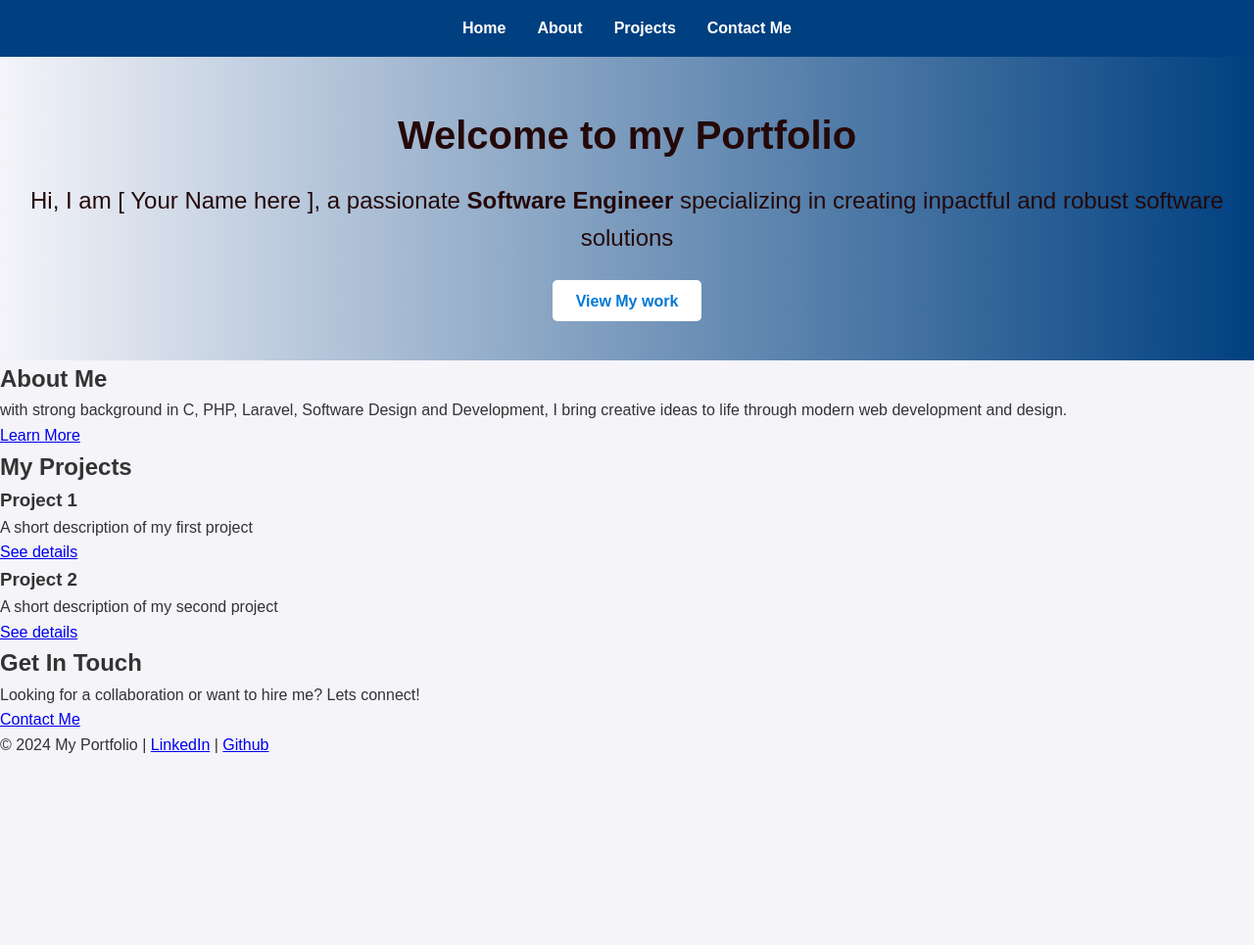
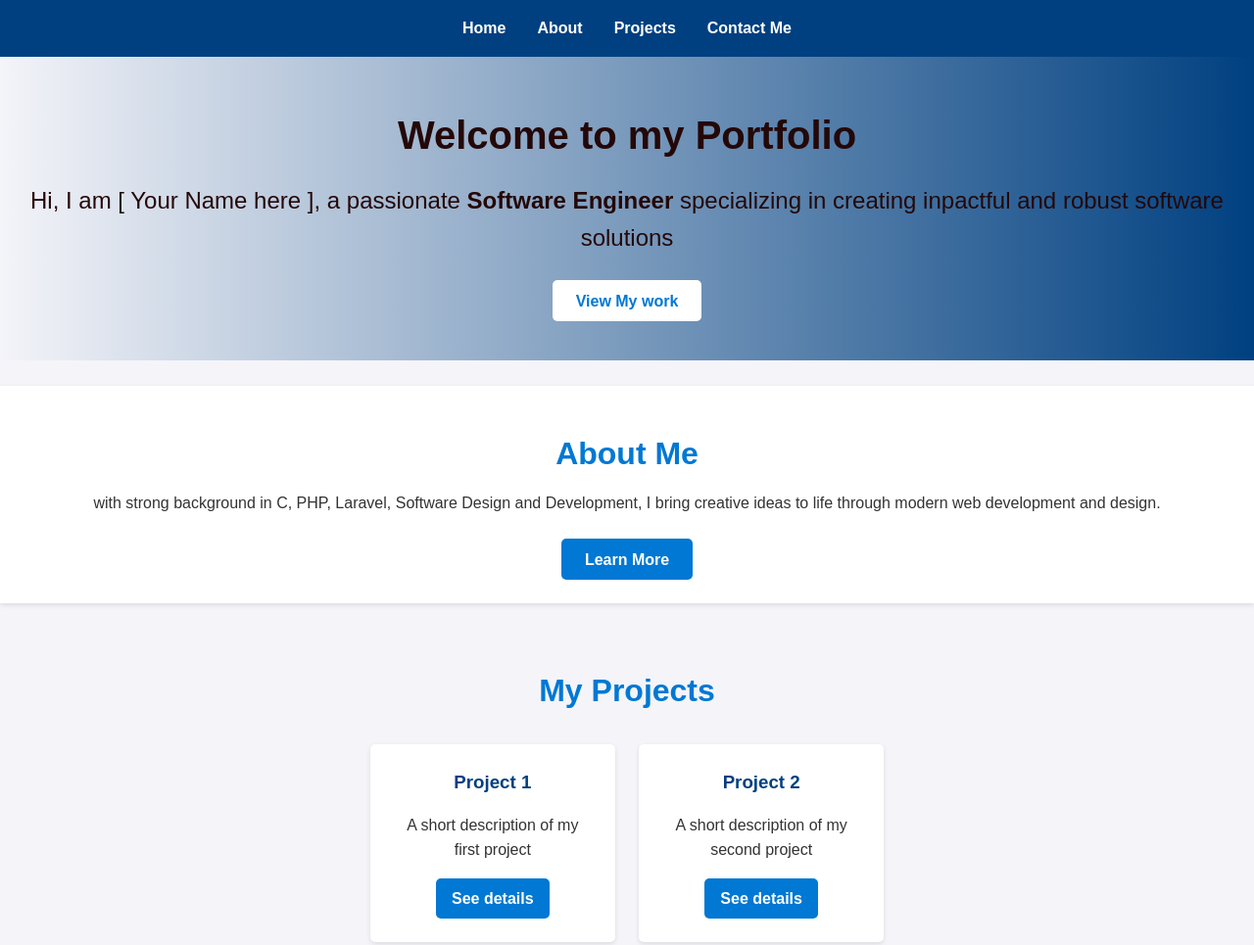
Before and after one commit to andrew21-mch/porfolio-with-students, a plain HTML site: page index.html in a window 1280 px wide. Shown: the top 965 px of the page at 98% size. Before the commit the page ends 800 px from the top, so only its background shows below. Drawn offline with Linux system fonts and the light colour scheme.

Commit message:
styled other sections of the landing page

```diff
--- a/css/style.css
+++ b/css/style.css
@@ -84,3 +84,142 @@ header .nav-list  a:hover {
     background: var(--secondary-color);
     color: var(--light-color);
   }
+
+  #about-preview {
+    padding: 2rem;
+    text-align: center;
+    background-color: var(--light-color);
+    margin: 2% 0;
+    box-shadow: 0px 2px 5px rgba(0, 0, 0, 0.1);
+  }
+
+  #about-preview h2 {
+    color: var(--primary-color);
+    margin: 1%;
+    font-size: 2rem;
+  }
+
+  #about-preview p {
+    margin-bottom: 2rem;
+  }
+
+  #about-preview .btn {
+    background: var(--primary-color);
+    color: var(--light-color);
+    padding: 0.8rem 1.5rem;
+    border: none;
+    border-radius: 5px;
+    text-decoration: none;
+    font-weight: bold;
+    cursor: pointer;
+    transition: all 0.3s ease-in-out;
+
+  }
+
+  #about-preview .btn:hover {
+    background: var(--secondary-color);
+    color: var(--light-color);
+  }
+
+
+  #projects-preview {
+    padding: 2rem;
+    text-align: center;
+    margin: 2rem 0;
+  }
+
+  #projects-preview h2 {
+    font-size: 2rem;
+    color: var(--primary-color);
+    margin-bottom: 1rem;
+  }
+
+  .projects-grid {
+    display: flex;
+    justify-content: center;
+    flex-wrap: wrap;
+  }
+
+  .project-card {
+    background-color: var(--light-color);
+    box-shadow: 0px 2px 5px rgba(0,0,0,0.1);
+    margin: 1%;
+    border-radius: 5px;
+    transition: transform 0.3s;
+    width: 250px;
+    padding: 1.5rem;
+  }
+
+  .project-card:hover {
+    transform: scale(1.05);
+  }
+  .project-card h3 {
+    color: var(--secondary-color);
+    margin-bottom: 1rem;
+  }
+
+  .project-card p {
+    margin-bottom: 1rem;
+  }
+
+  .project-card .btn {
+    background: var(--primary-color);
+    color: var(--light-color);
+    padding: 0.5rem 1rem;
+    border-radius: 5px;
+    text-decoration: none;
+    font-weight: bold;
+    display: inline-block;
+  }
+
+
+  /* Section: Contact Preview */
+#contact-preview {
+    padding: 2rem;
+    text-align: center;
+    background: var(--light-color);
+    margin: 2rem 0;
+    box-shadow: 0px 2px 10px rgba(0, 0, 0, 0.1);
+  }
+
+  #contact-preview h2 {
+    font-size: 2rem;
+    color: var(--primary-color);
+    margin-bottom: 1rem;
+  }
+
+  #contact-preview p {
+    margin-bottom: 1.5rem;
+  }
+
+  #contact-preview .btn {
+    background: var(--primary-color);
+    color: var(--light-color);
+    padding: 0.7rem 1.5rem;
+    border-radius: 5px;
+    text-decoration: none;
+    font-weight: bold;
+    transition: all 0.3s ease-in-out;
+  }
+
+  #contact-preview .btn:hover {
+    background: var(--secondary-color);
+  }
+
+  /* Footer */
+  footer {
+    text-align: center;
+    padding: 1rem;
+    background: var(--primary-color);
+    color: var(--light-color);
+  }
+
+  footer a {
+    color: var(--light-color);
+    text-decoration: none;
+    margin: 0 0.5rem;
+  }
+
+  footer a:hover {
+    text-decoration: underline;
+  }
--- a/index.html
+++ b/index.html
@@ -34,7 +34,7 @@
             <p>with strong background in C, PHP, Laravel, Software Design and Development,
                 I bring creative ideas to life through modern
                 web development and design.</p>
-            <a href="about.html">Learn More</a>
+            <a href="about.html" class="btn">Learn More</a>
         </section>
         <section id="projects-preview">
             <h2>My Projects</h2>
@@ -42,13 +42,13 @@
                 <div class="project-card">
                     <h3>Project 1</h3>
                     <p>A short description of my first project</p>
-                    <a href="projects.html">See details</a>
+                    <a href="projects.html" class="btn">See details</a>
                 </div>
 
                 <div class="project-card">
                     <h3>Project 2</h3>
                     <p>A short description of my second project</p>
-                    <a href="projects.html">See details</a>
+                    <a href="projects.html" class="btn">See details</a>
                 </div>
             </div>
         </section>
```
Also changed, not shown: 1 other file.
